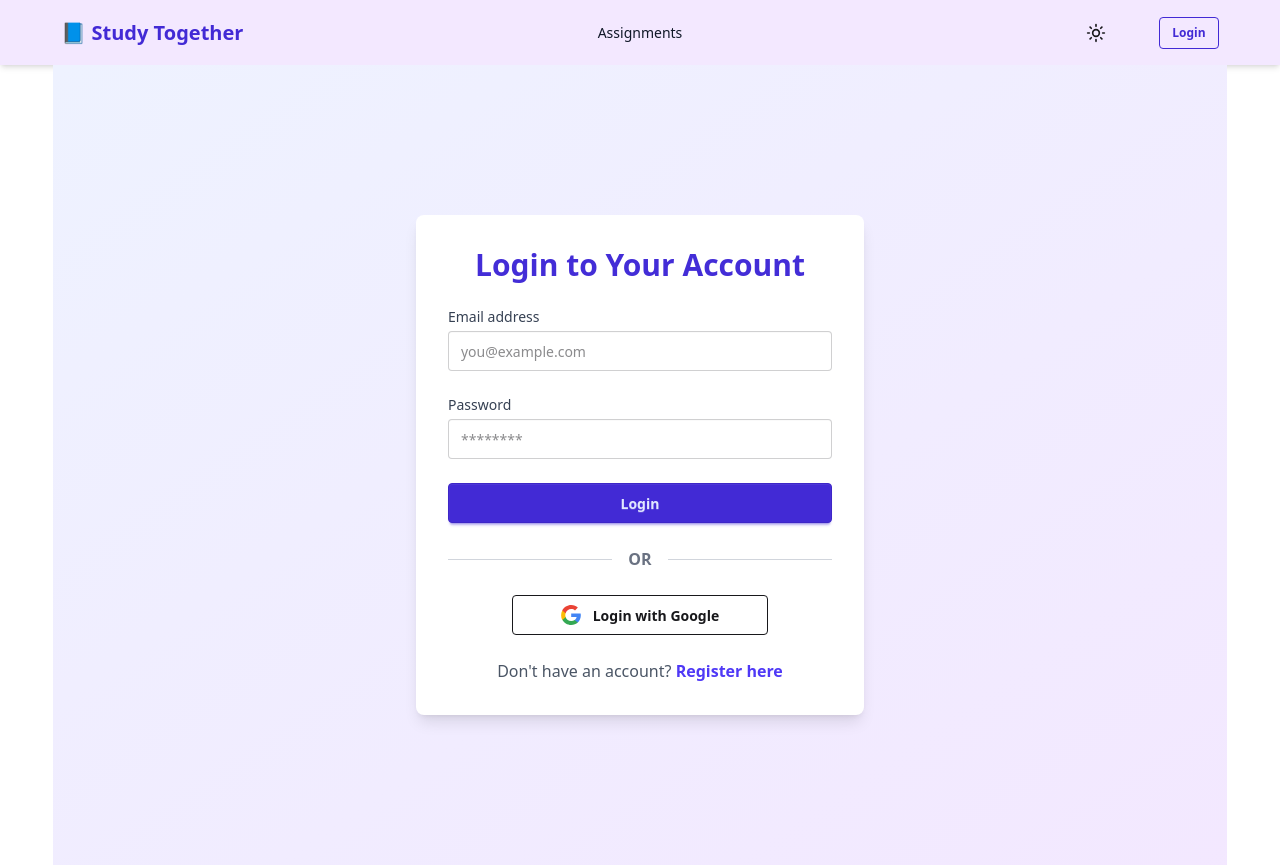
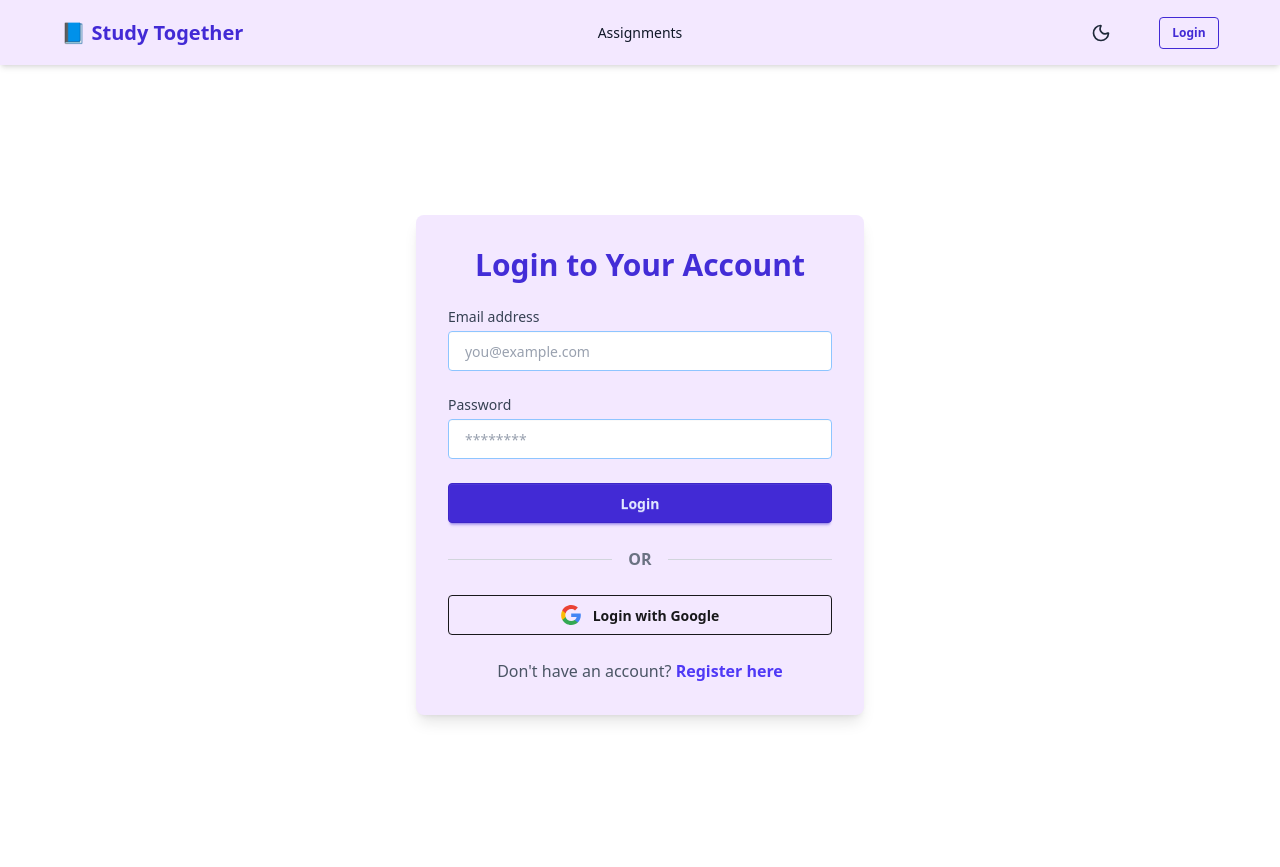
Before and after one commit to forhadreza43/group-study-client, a React (Vite) app: page /login in a window 1280 px wide. Shown: the top 867 px of the page. Built offline with nearby package versions, Linux system fonts and the light colour scheme; no server answers.

Commit message:
Added Dark mode to login page

```diff
--- /dev/null
+++ b/src/components/DarkModeToggle.jsx
@@ -0,0 +1,32 @@
+// src/components/DarkModeToggle.jsx
+import { useEffect, useState } from "react";
+import { Moon, Sun } from "lucide-react";
+
+export default function DarkModeToggle() {
+  const [isDark, setIsDark] = useState(() => {
+    const stored = localStorage.getItem("theme");
+    if (stored) return stored === "dark";
+    return window.matchMedia("(prefers-color-scheme: dark)").matches;
+  });
+
+  useEffect(() => {
+    const root = document.documentElement;
+    if (isDark) {
+      root.classList.add("dark");
+      localStorage.setItem("theme", "dark");
+    } else {
+      root.classList.remove("dark");
+      localStorage.setItem("theme", "light");
+    }
+  }, [isDark]);
+
+  return (
+    <button
+      onClick={() => setIsDark(!isDark)}
+      className="rounded-full p-2 text-gray-800 hover:bg-gray-200 hover:cursor-pointer mr-10 dark:text-white dark:hover:bg-gray-700"
+      aria-label="Toggle Dark Mode"
+    >
+      {isDark ? <Sun size={20} /> : <Moon size={20} />}
+    </button>
+  );
+}
--- a/src/components/Navbar.jsx
+++ b/src/components/Navbar.jsx
@@ -2,31 +2,13 @@ import { Link, NavLink, useNavigate } from "react-router-dom";
 import useAuth from "../hook/useAuth";
 import { useEffect, useRef, useState } from "react";
 import { LogOut } from "lucide-react";
-import { Moon, Sun } from "lucide-react";
-import { motion, AnimatePresence } from "framer-motion";
+import DarkModeToggle from "./DarkModeToggle";
 
 const Navbar = () => {
   const { user, logOut } = useAuth();
   const navigate = useNavigate();
   const [dropdownOpen, setDropdownOpen] = useState(false);
   const dropdownRef = useRef(null);
-  const [isDark, setIsDark] = useState(() => {
-    const saved = localStorage.getItem("theme");
-    if (saved) return saved === "dark";
-    return window.matchMedia("(prefers-color-scheme: dark)").matches;
-  });
-
-  useEffect(() => {
-    const root = document.documentElement;
-    if (isDark) {
-      root.setAttribute("data-theme", "dark");
-      localStorage.setItem("theme", "dark");
-    } else {
-      root.setAttribute("data-theme", "light");
-      localStorage.setItem("theme", "light");
-    }
-  }, [isDark]);
-
   const handleLogout = async () => {
     try {
       await logOut();
@@ -73,35 +55,7 @@ const Navbar = () => {
         </div>
 
         <div className="navbar-end">
-          <button
-            onClick={() => setIsDark(!isDark)}
-            className="btn btn-sm btn-ghost relative mr-10 rounded-full"
-            aria-label="Toggle Theme"
-          >
-            <AnimatePresence mode="wait">
-              {isDark ? (
-                <motion.span
-                  key="moon"
-                  initial={{ rotate: 90, opacity: 0 }}
-                  animate={{ rotate: 0, opacity: 1 }}
-                  exit={{ rotate: -90, opacity: 0 }}
-                  transition={{ duration: 0.2 }}
-                >
-                  <Moon size={20} />
-                </motion.span>
-              ) : (
-                <motion.span
-                  key="sun"
-                  initial={{ rotate: -90, opacity: 0 }}
-                  animate={{ rotate: 0, opacity: 1 }}
-                  exit={{ rotate: 90, opacity: 0 }}
-                  transition={{ duration: 0.2 }}
-                >
-                  <Sun size={20} />
-                </motion.span>
-              )}
-            </AnimatePresence>
-          </button>
+          <DarkModeToggle />
           {!user ? (
             <Link to="/login" className="btn btn-outline btn-primary btn-sm">
               Login
--- a/src/index.css
+++ b/src/index.css
@@ -1,6 +1,12 @@
 @import "tailwindcss";
-@plugin "daisyui";
+@custom-variant dark (&:where(.dark, .dark *));
+@plugin "daisyui" {
+    themes: light --default;
+}
 
 .active{
     @apply underline underline-offset-7
 }
+
+input {
+    @apply w-full rounded border border-blue-300 px-4 py-2 text-gray-600 outline-none placeholder:text-gray-400 focus:border-blue-600 bg-white dark:bg-gray-800; }
--- a/src/layouts/MainLayout.jsx
+++ b/src/layouts/MainLayout.jsx
@@ -6,8 +6,10 @@ const MainLayout = () => {
   return (
     <div>
       <Navbar />
-      <div className="w-11/12 mx-auto max-w-7xl min-h-[calc(100vh-68px)]">
-        <Outlet />
+      <div className="dark:bg-gray-800">
+        <div className="w-11/12 mx-auto max-w-7xl min-h-[calc(100vh-68px)]">
+          <Outlet />
+        </div>
       </div>
       <Footer />
     </div>
--- a/src/pages/Login/Login.jsx
+++ b/src/pages/Login/Login.jsx
@@ -48,8 +48,8 @@ export default function Login() {
   }
 
   return (
-    <div className="min-h-screen flex flex-col justify-center items-center bg-gradient-to-br from-indigo-50 to-purple-100 px-4">
-      <div className="bg-white shadow-lg rounded-lg max-w-md w-full p-8">
+    <div className="min-h-screen flex flex-col justify-center items-center">
+      <div className="bg-purple-100 dark:bg-gray-900 shadow-lg rounded-lg max-w-md w-full p-8">
         <h2 className="text-3xl font-semibold text-center mb-6 text-indigo-700">
           Login to Your Account
         </h2>
@@ -70,7 +70,7 @@ export default function Login() {
               value={email}
               onChange={(e) => setEmail(e.target.value)}
               placeholder="you@example.com"
-              className="input input-bordered w-full"
+              className="input input-bordered w-full input-field"
               disabled={formLoading}
             />
           </div>
@@ -90,7 +90,7 @@ export default function Login() {
               value={password}
               onChange={(e) => setPassword(e.target.value)}
               placeholder="********"
-              className="input input-bordered w-full"
+              className="input input-bordered w-full input-field"
               disabled={formLoading}
             />
           </div>
@@ -115,7 +115,7 @@ export default function Login() {
         {/* Google Login Button */}
         <button
           onClick={handleGoogleLogin}
-          className={`btn btn-outline btn-wide flex justify-center items-center gap-3 mx-auto ${
+          className={`btn btn-outline dark:bg-blue-100 w-full flex justify-center items-center gap-3 mx-auto ${
             formLoading ? "loading" : ""
           }`}
           disabled={formLoading}
--- a/src/pages/Register/Register.jsx
+++ b/src/pages/Register/Register.jsx
@@ -51,9 +51,9 @@ const Register = () => {
   };
 
   return (
-    <div className="min-h-screen flex items-center justify-center bg-base-100">
-      <div className="w-full max-w-md p-8 shadow-md rounded-lg bg-white">
-        <h2 className="text-2xl font-bold mb-6 text-center">Register</h2>
+    <div className="min-h-screen flex items-center justify-center">
+      <div className="w-full max-w-md p-8 shadow-md rounded-lg bg-purple-100 dark:bg-gray-900">
+        <h2 className="text-2xl font-bold mb-6 text-center text-blue-700">Register</h2>
         <form onSubmit={handleSubmit} className="space-y-4">
           <input
             type="text"
```
